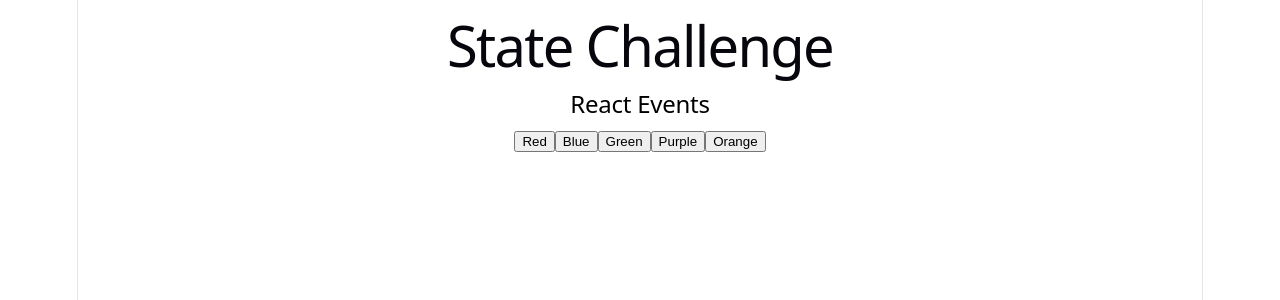
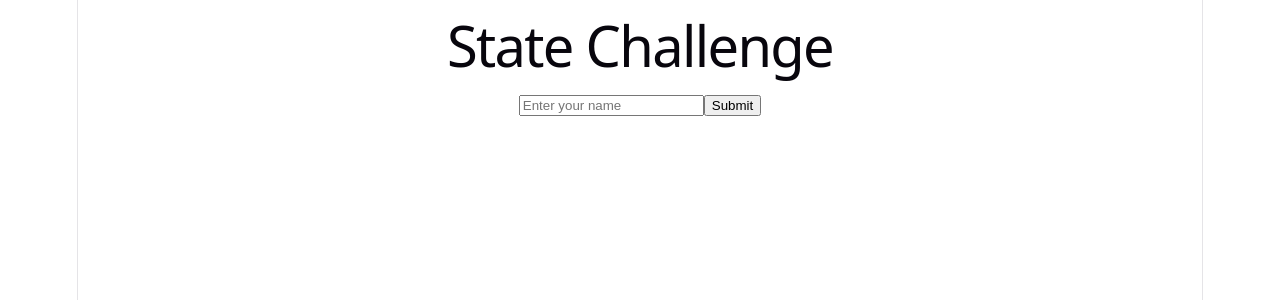
Before and after one commit to HaithamAbuDraz/react-learning-journey, a React (Vite) app: page / in a window 1280 px wide. Shown: the top 300 px of the page. Built offline with nearby package versions, Linux system fonts and the light colour scheme.

Commit message:
Replace ColorSwitcher with UserForm in EventsChallenge

```diff
--- a/src/challenges/05-events/EventsChallenge.jsx
+++ b/src/challenges/05-events/EventsChallenge.jsx
@@ -1,11 +1,11 @@
-import ColorSwitcher from './components/ColorSwitcher';
+import UserForm from './components/UserForm';
 
 function EventsChallenge() {
   return (
     <div>
       <h1>State Challenge</h1>
 
-      <ColorSwitcher />
+      <UserForm />
     </div>
   );
 }
```
